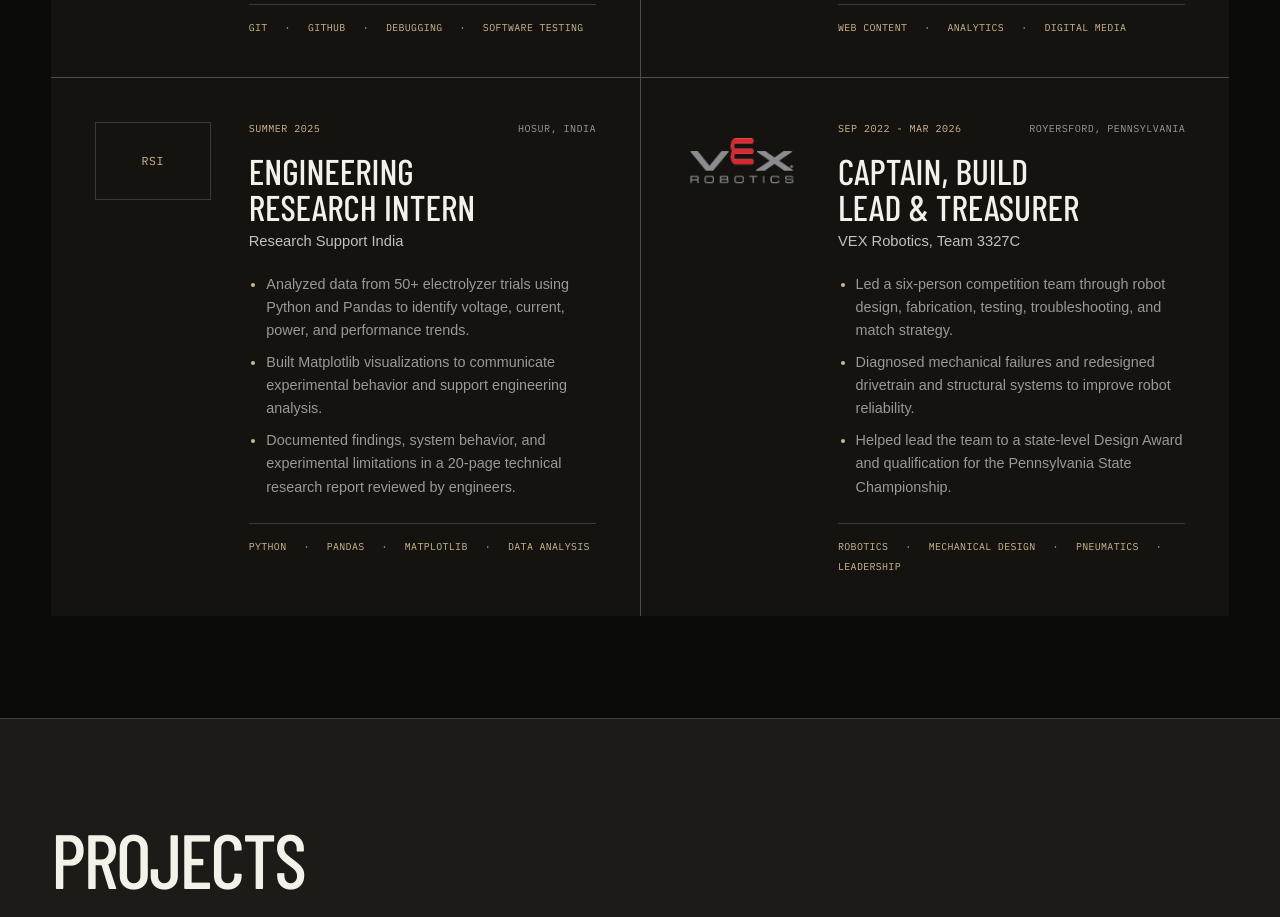
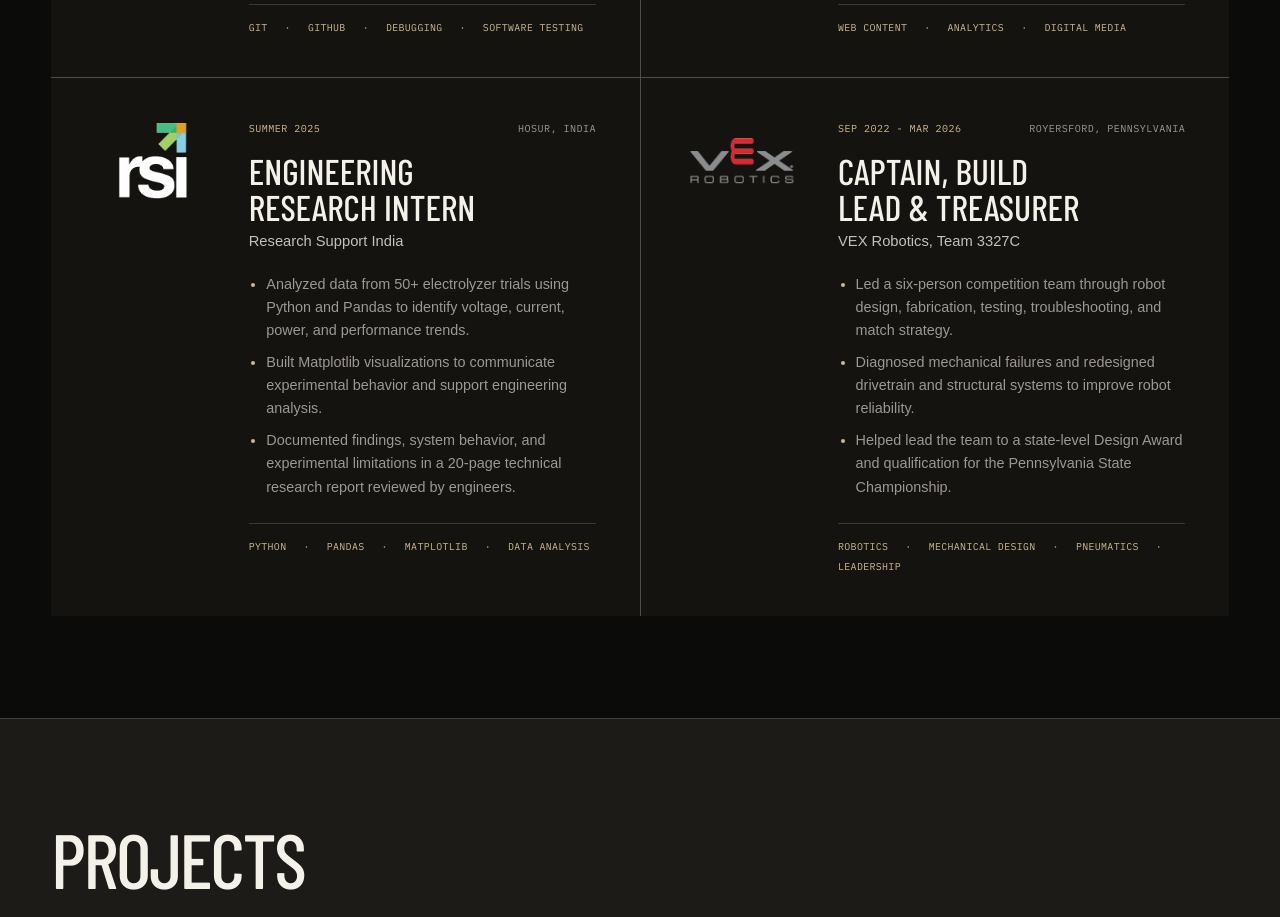
Before and after one commit to guntisid2007/guntisid, a React (Vite) app: page / in a window 1280 px wide. Shown: the part 1420-2337 px from the top of the page. Built offline with nearby package versions, Linux system fonts and the light colour scheme; a web font is replaced by a local one.

Commit message:
Add Research Support India logo and website link

```diff
--- a/src/App.jsx
+++ b/src/App.jsx
@@ -69,6 +69,7 @@ const experience = [
     period: "SUMMER 2025",
     role: "Engineering Research Intern",
     organization: "Research Support India",
+    website: "https://www.rsindia.net/",
     location: "Hosur, India",
     bullets: [
       "Analyzed data from 50+ electrolyzer trials using Python and Pandas to identify voltage, current, power, and performance trends.",
@@ -76,7 +77,8 @@ const experience = [
       "Documented findings, system behavior, and experimental limitations in a 20-page technical research report reviewed by engineers.",
     ],
     tools: ["Python", "Pandas", "Matplotlib", "Data Analysis"],
-    monogram: "RSI",
+    logo: `${ASSET_BASE}assets/logos/research-support-india.png`,
+    logoAlt: "Research Support India logo",
   },
   {
     period: "SEP 2022 - MAR 2026",
```
Also changed, not shown: public/assets/logos/research-support-india.png (added).
